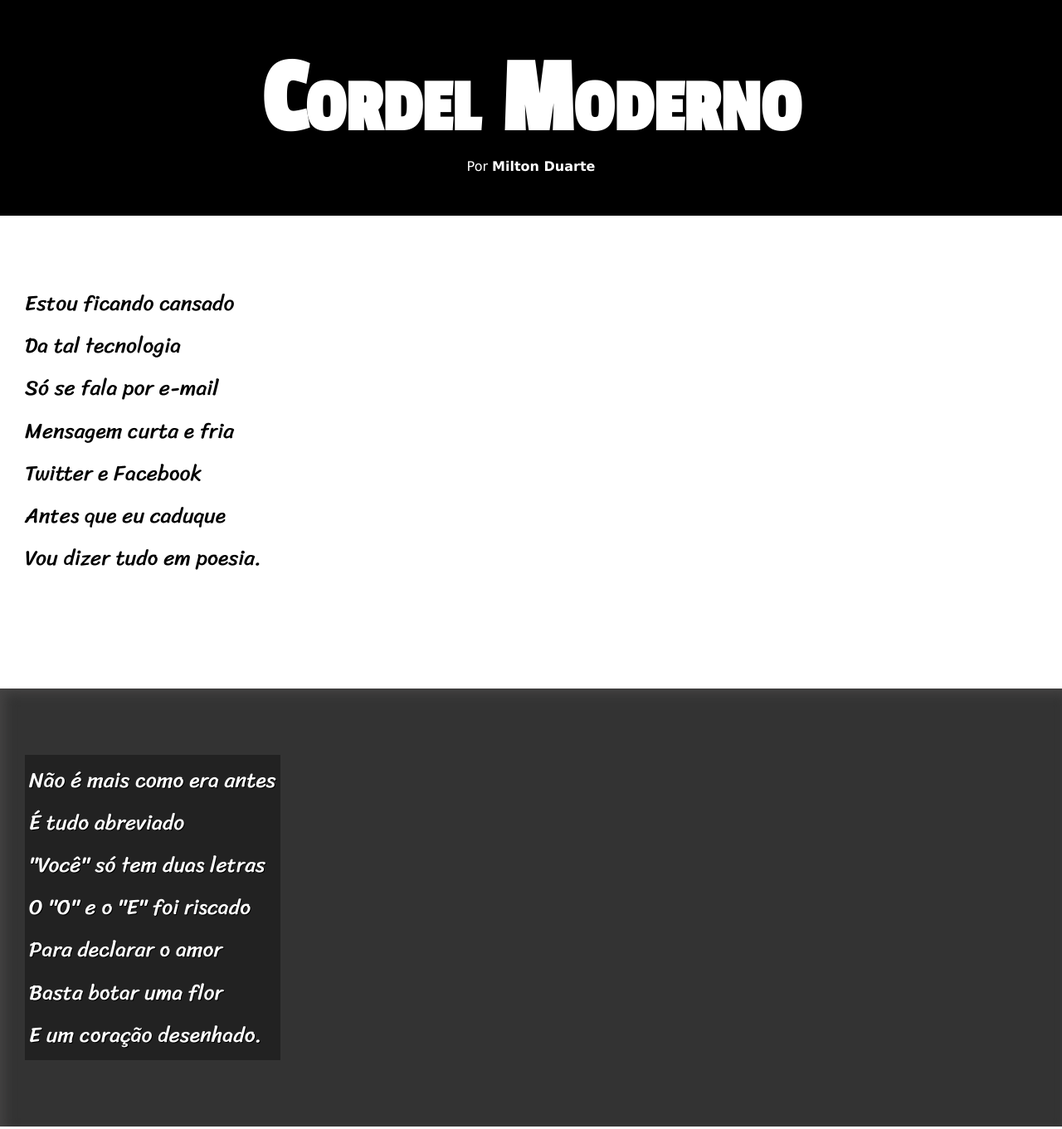
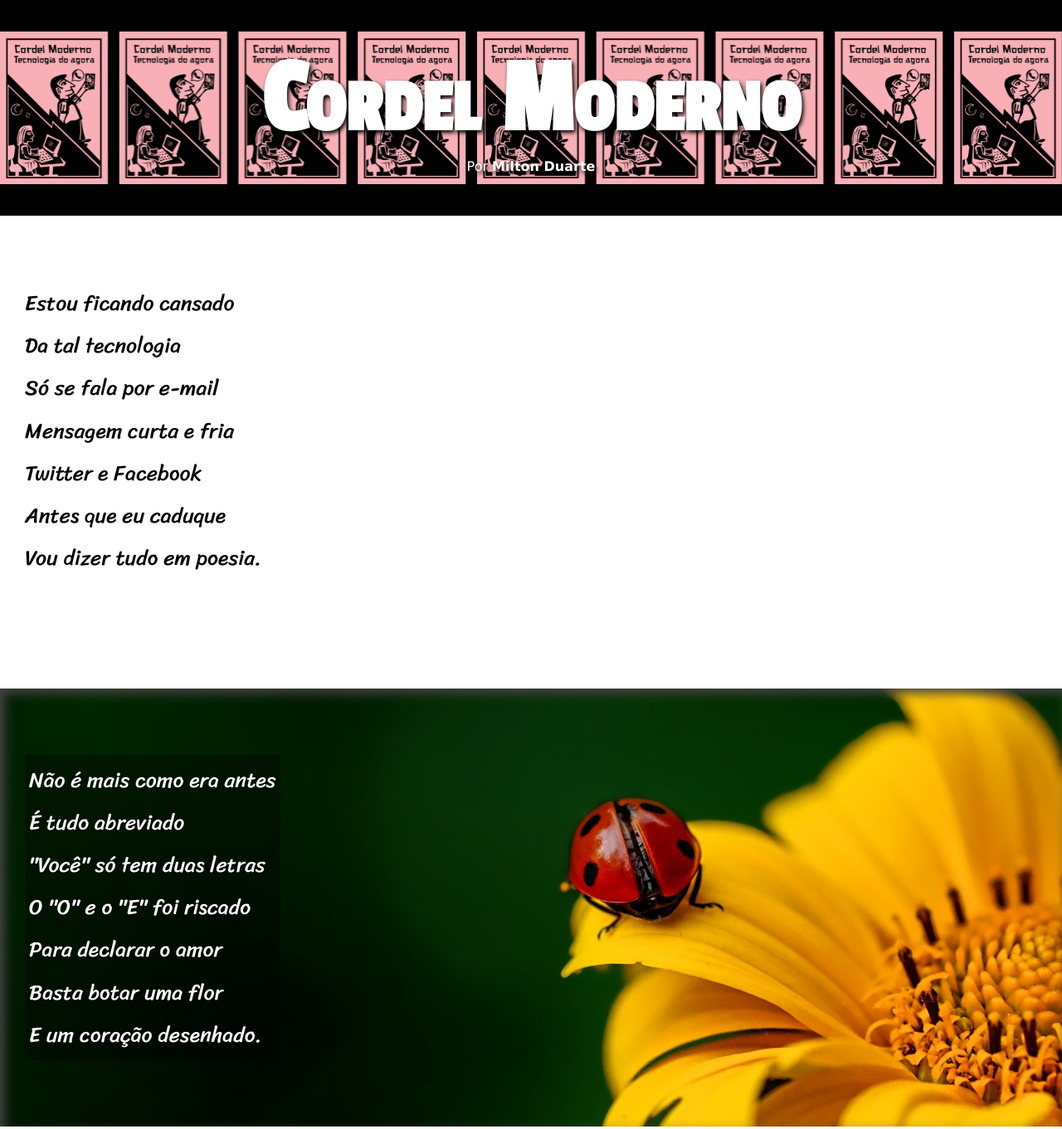
Before and after one commit to Andiichi/projeto_cordel, a plain HTML site: page index.html in a window 1280 px wide. Shown: the top 1361 px of the page at 83% size. Drawn offline with Linux system fonts and the light colour scheme; the site is published under a folder, as on GitHub Pages, so addresses that start at the root find nothing.

Commit message:
correção no caminhos das imagens

```diff
--- a/estilos/style.css
+++ b/estilos/style.css
@@ -31,7 +31,7 @@ header {
   background-color: black;
   color: white;
   text-align: center;
-  background-image: url('/imagens/capa_cordel.jpg') ;
+  background-image: url('../imagens/capa_cordel.jpg') ;
   background-repeat: space;
   background-size: 130px;
   background-position: right center;
@@ -96,12 +96,12 @@ section.imagem > p{
 }
 
 section#img01{
-    background-image: url('/imagens/background001.jpg');
+    background-image: url('../imagens/background001.jpg');
     background-position: right center;
 }
 
 section#img02{
-    background-image: url('/imagens/background002.jpg');
+    background-image: url('../imagens/background002.jpg');
 }
 
 footer {
```
